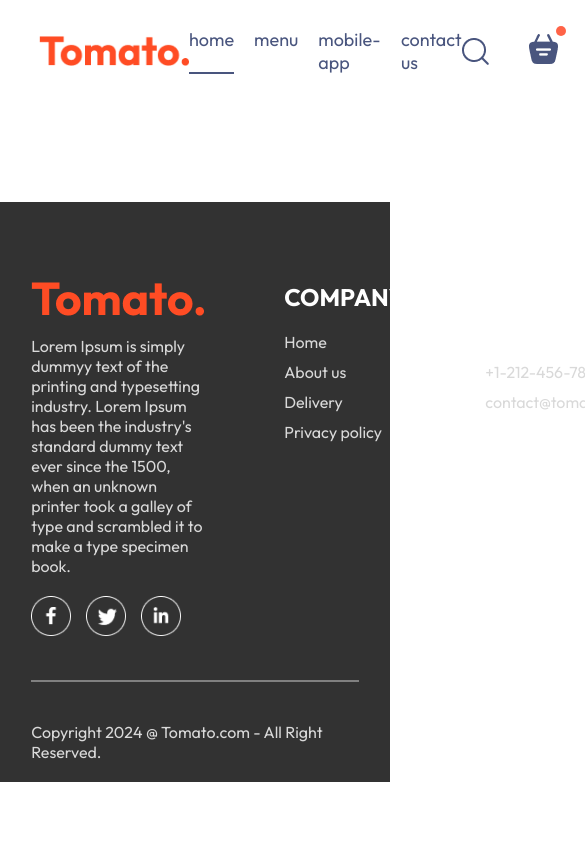
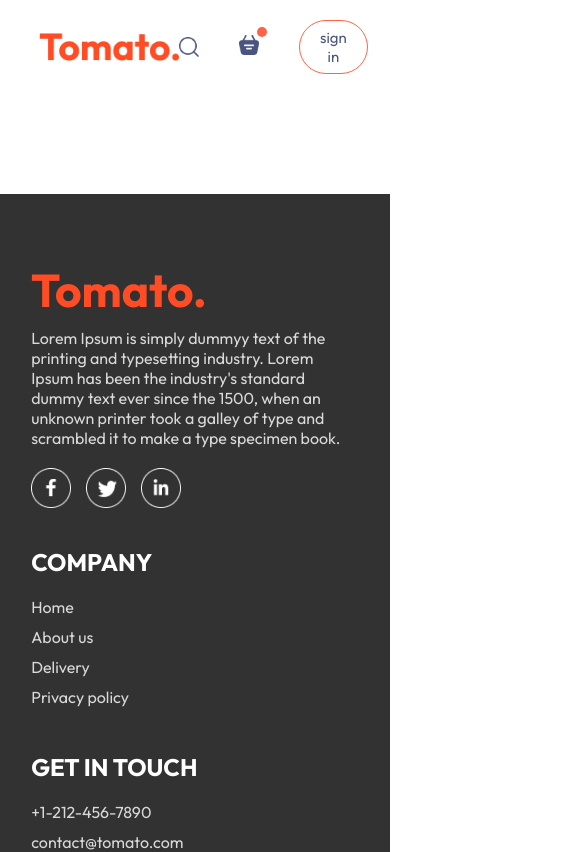
Before and after one commit to TiM1113/Project-FoodDelivery, a React (Vite) app in the folder frontend/: page /order in a window 390 px wide. Shown: the top 852 px of the page, 585 px wide, since content can reach past the window. Built offline with nearby package versions, Linux system fonts and the light colour scheme.

Commit message:
Making webpages responsive

```diff
--- a/frontend/src/components/ExploreMenu/ExploreMenu.css
+++ b/frontend/src/components/ExploreMenu/ExploreMenu.css
@@ -54,3 +54,10 @@
   border: 4px solid tomato;
   padding: 2px;
 }
+
+@media (max-width:1050px) {
+  .explore-menu-text{
+    max-width: 100%;
+    font-size: 14px;
+  }
+}
--- a/frontend/src/components/Footer/Footer.css
+++ b/frontend/src/components/Footer/Footer.css
@@ -46,3 +46,14 @@
   background-color: rgb(128, 128, 128);
   border: none;
 }
+
+@media (max-width:750px) {
+  .footer-content{
+    display: flex;
+    flex-direction: column;
+    gap: 35px;
+  }
+  .footer-copyright{
+    text-align: center;
+  }
+}
--- a/frontend/src/components/Header/Header.css
+++ b/frontend/src/components/Header/Header.css
@@ -38,3 +38,23 @@
   font-size: max(1vw, 13px);
   border-radius: 50px;
 }
+
+@media (max-width:1050px) {
+  .header-contents{
+    max-width: 45%;
+  }
+}
+
+@media (max-width:1050px) {
+  .header-contents{
+    max-width: 65%;
+  }
+
+  .header-contents p{
+    display: none;
+  }
+
+  .header-contents button{
+    padding: 2vw 4vw;
+  }
+}
--- a/frontend/src/components/Navbar/Navbar.css
+++ b/frontend/src/components/Navbar/Navbar.css
@@ -60,3 +60,56 @@
   top: -8px;
   right: -8px;
 }
+
+@media (max-width: 1050px){
+  .navbar .logo{
+    width: 140px;
+  }
+
+  .navbar-menu{
+    gap: 20px;
+    font-size: 17px;
+  }
+
+  .navbar-right{
+    grid: 30px;
+  }
+
+  .navbar-right img{
+    width: 22px;
+  }
+
+  .navbar-right button{
+    padding: 8px 25px;
+  }
+}
+
+@media (max-width: 900px){
+  .navbar .logo{
+    width: 140px;
+  }
+
+  .navbar-menu{
+    gap: 15px;
+    font-size: 16px;
+  }
+
+  .navbar-right{
+    grid: 20px;
+  }
+
+  .navbar-right img{
+    width: 20px;
+  }
+
+  .navbar-right button{
+    padding: 7px 20px;
+    font-size: 15px;
+  }
+}
+
+@media (max-width: 750px){
+  .navbar-menu{
+    display: none;
+  }
+}
```
